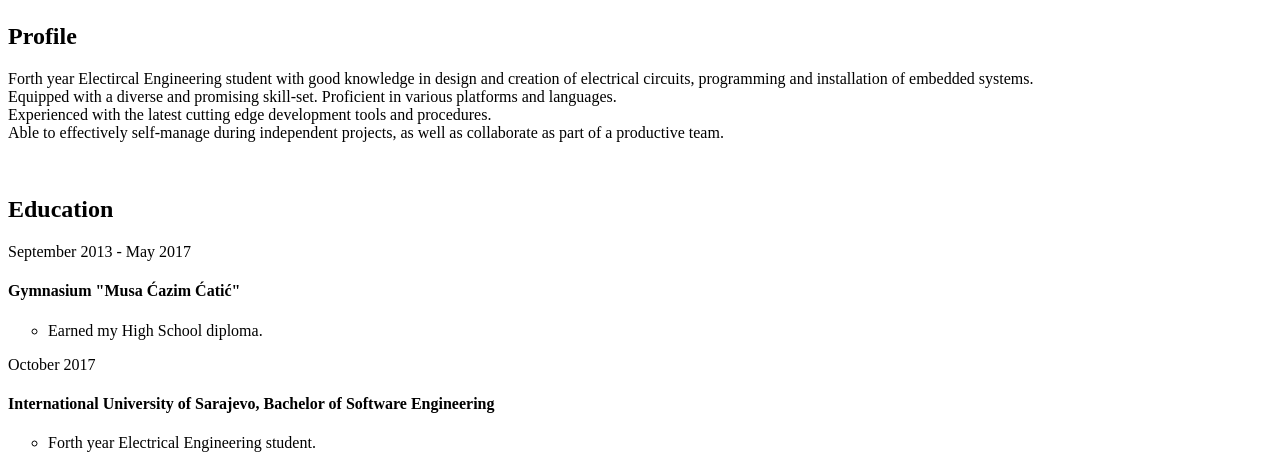
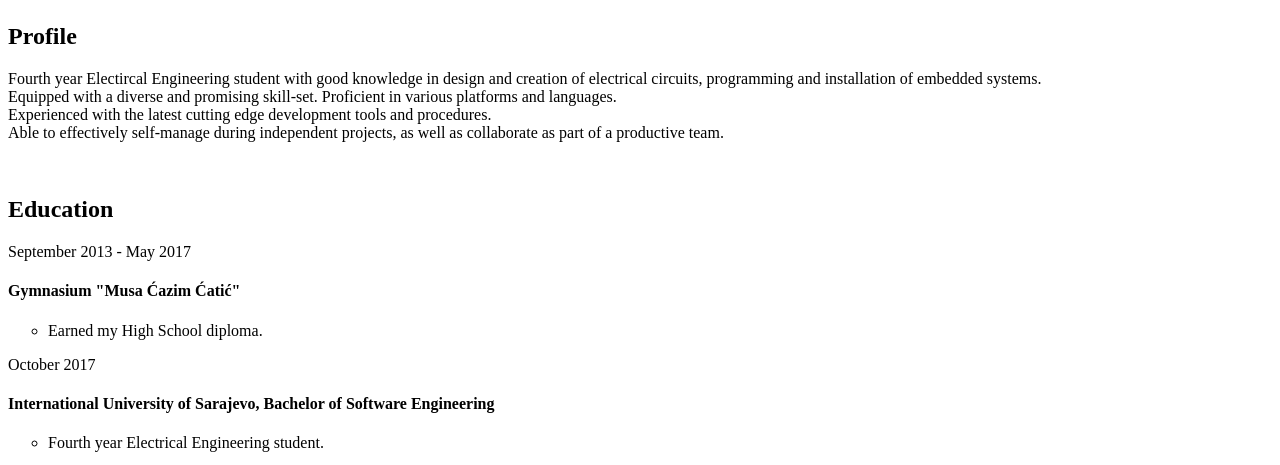
Before and after one commit to sadIFa/portfolio, a plain HTML site: page index.html in a window 1280 px wide. Shown: the part 1160-1625 px from the top of the page. Drawn offline with Linux system fonts and the light colour scheme.

Commit message:
Update index.html

```diff
--- a/index.html
+++ b/index.html
@@ -45,7 +45,7 @@
 		<br>
 		<div id="profile">
 			<h2>Profile</h2>
-			<p>Forth year Electircal Engineering student with good knowledge in design and creation of electrical circuits, programming and installation of embedded systems.<br> Equipped with a diverse and promising skill-set. Proficient in various platforms and languages.<br> Experienced with the latest cutting edge development tools and procedures.<br> Able to effectively self-manage during independent projects, as well as collaborate as part of a productive team.</p>
+			<p>Fourth year Electircal Engineering student with good knowledge in design and creation of electrical circuits, programming and installation of embedded systems.<br> Equipped with a diverse and promising skill-set. Proficient in various platforms and languages.<br> Experienced with the latest cutting edge development tools and procedures.<br> Able to effectively self-manage during independent projects, as well as collaborate as part of a productive team.</p>
 		</div>
 		<br>
 		<div id="education">
@@ -56,7 +56,7 @@
 			</ul>
 			<p>October 2017</p> <h4>International University of Sarajevo, Bachelor of Software Engineering</h4>
 			<ul type="circle">
-				<li>Forth year Electrical Engineering student.</li>
+				<li>Fourth year Electrical Engineering student.</li>
 			</ul>
 		</div>
 	</div>
```
